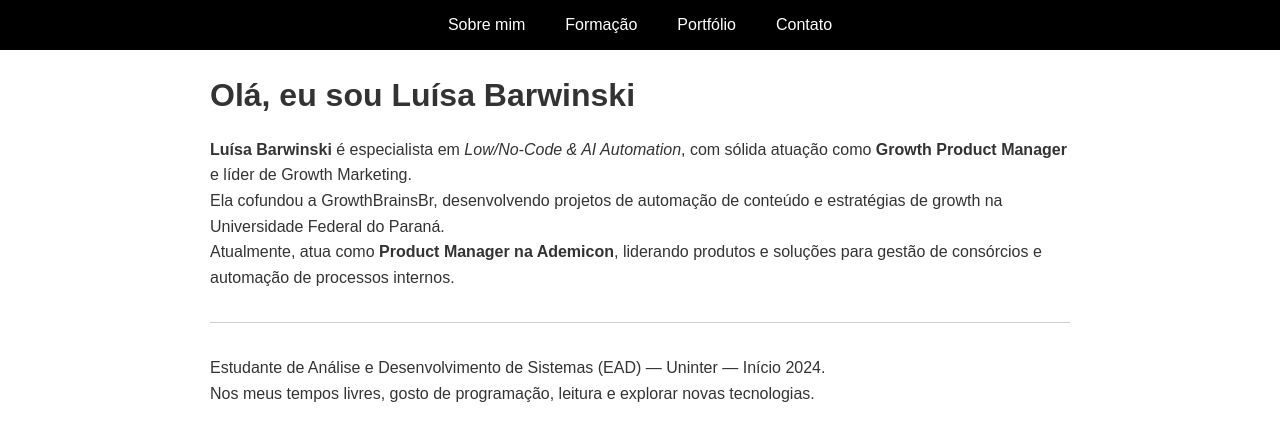
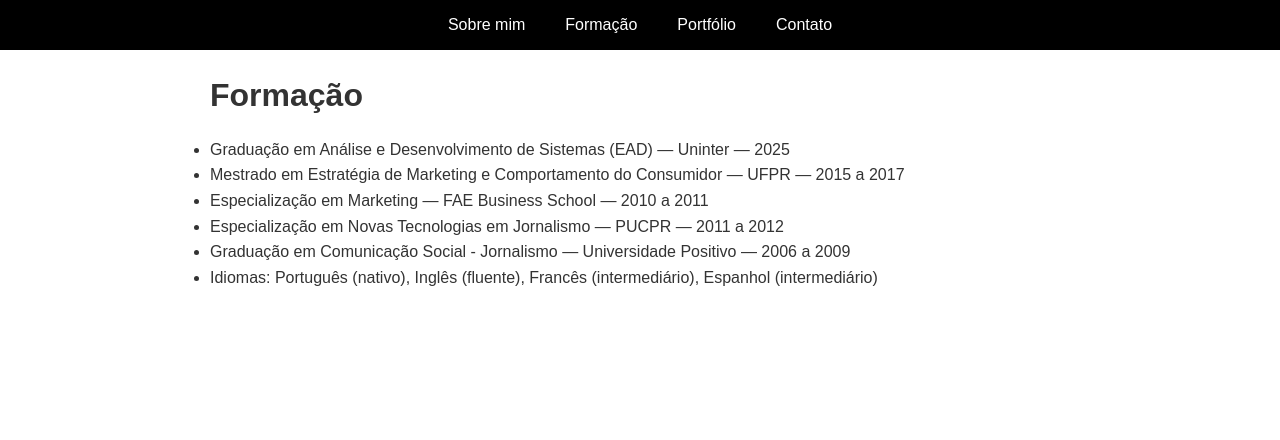
Before and after one commit to luisabwk/PortfolioUninter, a plain HTML site: page index.html in a window 1280 px wide. Drawn offline with Linux system fonts and the light colour scheme.

Commit message:
Update index.html

```diff
--- a/index.html
+++ b/index.html
@@ -3,30 +3,30 @@
 <head>
   <meta charset="UTF-8">
   <meta name="viewport" content="width=device-width, initial-scale=1">
-  <title>Meu Portfólio — Luísa Barwinski</title>
+  <title>Formação — Luísa Barwinski</title>
   <link rel="stylesheet" href="css/style.css">
 </head>
 <body>
+  <!-- Navbar simples -->
   <nav>
     <ul class="menu">
       <li><a href="index.html">Sobre mim</a></li>
-      <li><a href="formacao.html">Formação</a></li>
+      <li><a href="formacao.html" class="active">Formação</a></li>
       <li><a href="portfolio.html">Portfólio</a></li>
       <li><a href="contato.html">Contato</a></li>
     </ul>
   </nav>
 
   <main>
-    <h1>Olá, eu sou Luísa Barwinski</h1>
-
-    <p><strong>Luísa Barwinski</strong> é especialista em <em>Low/No-Code &amp; AI Automation</em>, com sólida atuação como <strong>Growth Product Manager</strong> e líder de Growth Marketing.</p>
-    <p>Ela cofundou a GrowthBrainsBr, desenvolvendo projetos de automação de conteúdo e estratégias de growth na Universidade Federal do Paraná.</p>
-    <p>Atualmente, atua como <strong>Product Manager na Ademicon</strong>, liderando produtos e soluções para gestão de consórcios e automação de processos internos.</p>
-
-    <hr>
-
-    <p>Estudante de Análise e Desenvolvimento de Sistemas (EAD) — Uninter — Início 2024.</p>
-    <p>Nos meus tempos livres, gosto de programação, leitura e explorar novas tecnologias.</p>
+    <h1>Formação</h1>
+    <ul>
+      <li>Graduação em Análise e Desenvolvimento de Sistemas (EAD) — Uninter — 2025</li>
+      <li>Mestrado em Estratégia de Marketing e Comportamento do Consumidor — UFPR — 2015 a 2017</li>
+      <li>Especialização em Marketing — FAE Business School — 2010 a 2011</li>
+      <li>Especialização em Novas Tecnologias em Jornalismo — PUCPR — 2011 a 2012</li>
+      <li>Graduação em Comunicação Social - Jornalismo — Universidade Positivo — 2006 a 2009</li>
+      <li>Idiomas: Português (nativo), Inglês (fluente), Francês (intermediário), Espanhol (intermediário)</li>
+    </ul>
   </main>
 
   <script src="js/main.js"></script>
```
